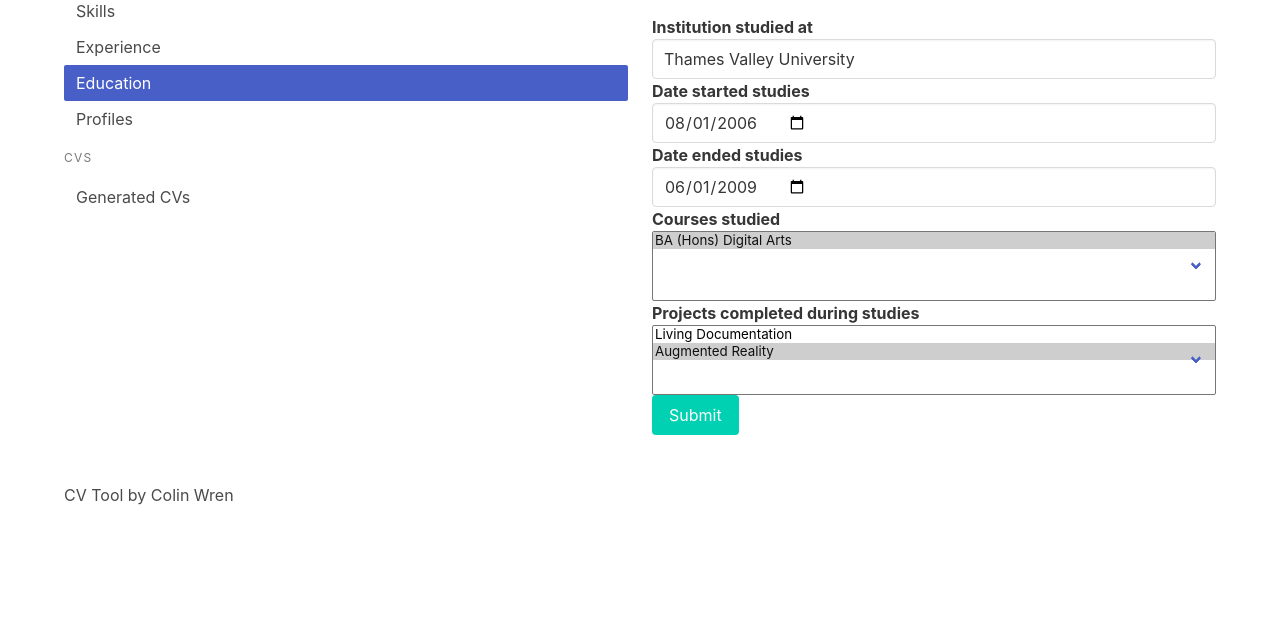
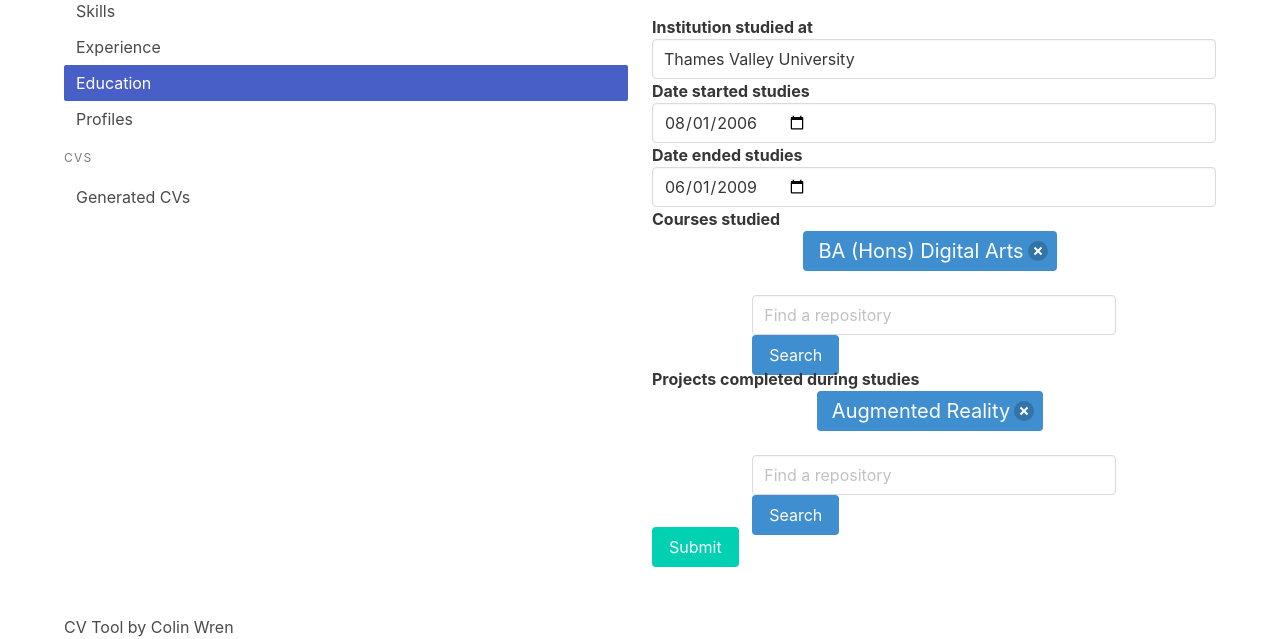
Before and after one commit to Gimpneek/cv_gen, a Django app: page /education/1/ in a window 1280 px wide. Shown: the part 233-872 px from the top of the page. Before the commit the page ends 738 px from the top, so only its background shows below. Run offline with Django 3.2, Linux system fonts and the light colour scheme; data comes from the database, SQL or seed files in the repository; some libraries are stand-ins or nearby versions.

Commit message:
Initial tag based SelectMultiple rendering

```diff
--- a/cvtool/cv/templates/cv/base.html
+++ b/cvtool/cv/templates/cv/base.html
@@ -12,8 +12,17 @@
         .control.is-horizontal .control{
             flex-flow: column;
         }
-        .control.is-horiztonal .input, .control.is-horizontal .help{
+        .control.is-horizontal .control.tags > span{
+            flex-flow: row;
+        }
+        .control.is-horizontal .control.tags span.has-addons{
+            margin-top: 1em;
+        }
+        .control.is-horizontal .input, .control.is-horizontal .help{
             flex: 1;
+        }
+        .tag{
+            margin-right: 10px;
         }
     </style>
 </head>
--- a/cvtool/cv/templates/cv/form_input_snippet.html
+++ b/cvtool/cv/templates/cv/form_input_snippet.html
@@ -7,7 +7,7 @@
             <div class="control-label">
                 <label class="label" for="{{ field.id_for_label}}">{{ field.help_text }}</label>
             </div>
-            <p class="control {% if field.errors %} has-icon has-icon-right {% endif %}">
+            <p class="control {% if field|fieldtype == 'SelectMultiple' %}tags{% endif %} {% if field.errors %}has-icon has-icon-right{% endif %}">
                 {% if field|fieldtype == 'TextInput' %}
                     <input name="{{ field.html_name }}" class="input {% if field.errors %} is-danger {% endif %}" type="text" value="{{ field.value }}"/>
                 {% endif %}
@@ -38,11 +38,25 @@
                     </span>
                 {% endif %}
                 {% if field|fieldtype  == 'SelectMultiple' %}
-                    <select multiple="multiple" name="{{ field.html_name }}" class="select is-fullwidth">
+                    <span>
+                        {% for id, name in field.field.choices %}
+                            {% if id in field.value %}
+                                <span class="tag is-info is-large" data-id="{{ id }}">{{name }} <button class="delete"></button></span>
+                                <input type="hidden" name="{{ field.html_name }}" value="{{ id }}"/>
+                            {% endif %}
+                        {% endfor %}
+                    </span>
+                    <span class="control has-addons">
+                      <input class="input" type="text" placeholder="Find a repository">
+                      <a class="button is-info">
+                        Search
+                      </a>
+                    </span>
+                    <!-- <select multiple="multiple" name="{{ field.html_name }}" class="select is-fullwidth">
                         {% for id, name in field.field.choices %}
                             <option value="{{ id }}" {% if id in field.value %} selected="selected" {% endif %}>{{ name }}</option>
                         {% endfor %}
-                    </select>
+                    </select> -->
                 {% endif %}
                 {% if field.errors %}
                     <i class="fa fa-warning"></i>
```
